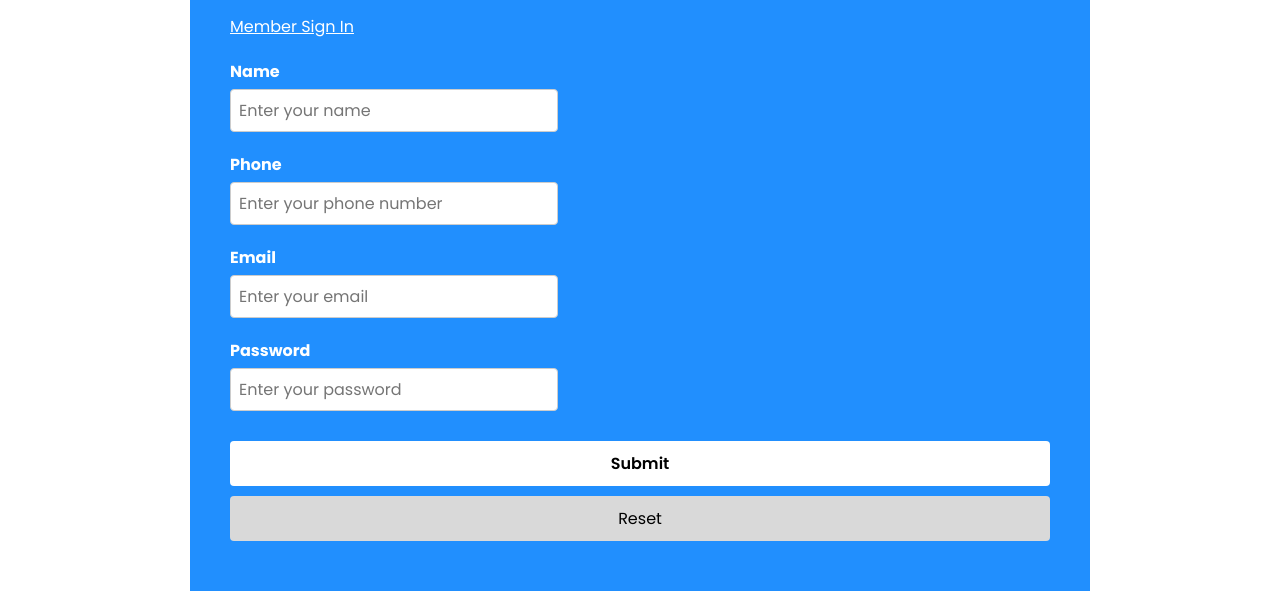
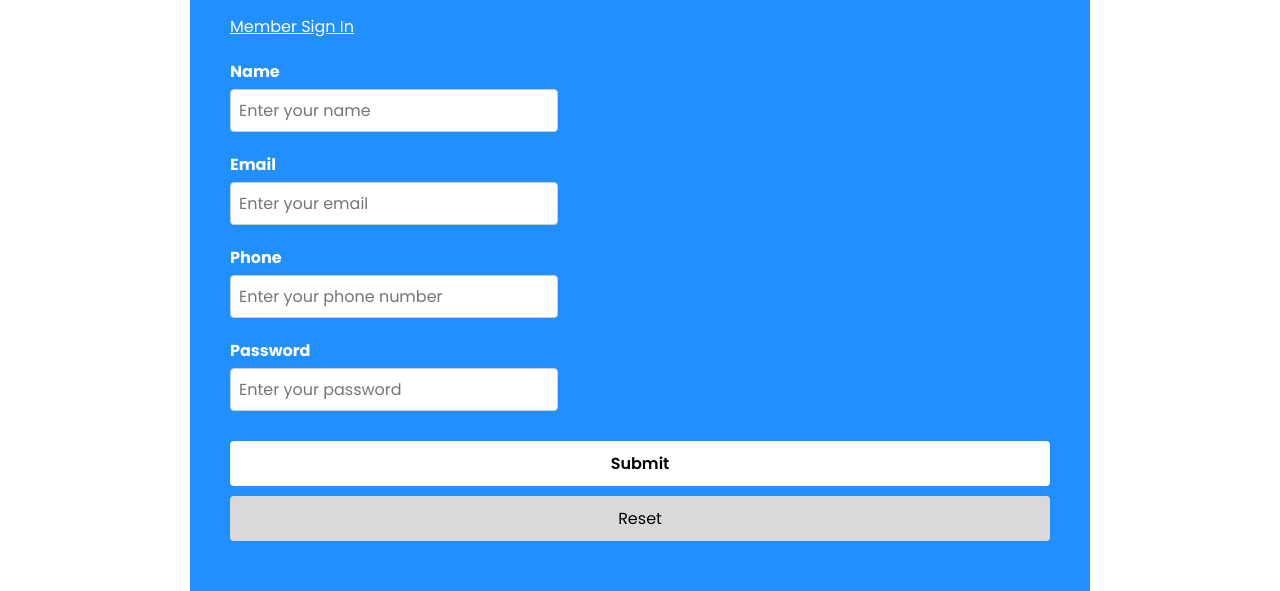
Before and after one commit to jdawsonCR/test_med_app, a React (Create React App) app: page /signup in a window 1280 px wide. Shown: the part 162-753 px from the top of the page. Built offline with nearby package versions, Linux system fonts and the light colour scheme.

Commit message:
part way through navbar and signup changes

```diff
--- a/src/Components/Navbar/Navbar.js
+++ b/src/Components/Navbar/Navbar.js
@@ -1,13 +1,50 @@
-import React from 'react';
-import { Link } from 'react-router-dom';
-import './Navbar.css'; // Import Navbar.css
+import React, { useEffect, useState } from "react";
+import { Link } from "react-router-dom";
+
+import "./Navbar.css";
 
 
-function handleClick() {
-    // Define your click handler logic here
+const Navbar = () => {
+    const [click, setClick] = useState(false);
+
+    const [isLoggedIn, setIsLoggedIn] = useState(false);
+    const [username, setUsername] = useState("");
+    const[email,setEmail]=useState("");
+    const [showDropdown, setShowDropdown] = useState(false);
+    const handleClick = () => setClick(!click);
+
+
+    const handleLogout = () => {
+        sessionStorage.removeItem("auth-token");
+        sessionStorage.removeItem("name");
+        sessionStorage.removeItem("email");
+        sessionStorage.removeItem("phone");
+        // remove email phone
+        localStorage.removeItem("doctorData");
+        setIsLoggedIn(false);
+        // setUsername("");
+
+        // Remove the reviewFormData from local storage
+        for (let i = 0; i < localStorage.length; i++) {
+          const key = localStorage.key(i);
+          if (key.startsWith("reviewFormData_")) {
+            localStorage.removeItem(key);
           }
+        }
+        setEmail('');
+        window.location.reload();
+    }
+    const handleDropdown = () => {
+      setShowDropdown(!showDropdown);
+    }
+    useEffect(() => {
+      const storedemail = sessionStorage.getItem("email");
 
-function Navbar() {
+      if (storedemail) {
+            setIsLoggedIn(true);
+            setUsername(storedemail);
+          }
+        }, []);
     return (
         <nav>
             {/* Navigation logo section */}
@@ -38,21 +75,32 @@ function Navbar() {
                 <li className="link">
                     <a href="#">Reviews</a>
                 </li>
-                {/* List item for the 'Sign Up' link with a button */}
+                {isLoggedIn?(
+          <>
+            <li className="link">
+              <button className="btn2" onClick={handleLogout}>
+                Logout
+              </button>
+            </li>
+
+          </>
+        ) : (
+          <>
             <li className="link">
               <Link to="/signup">
                 <button className="btn1">Sign Up</button>
               </Link>
             </li>
-                {/* List item for the 'Login' link with a button */}
             <li className="link">
               <Link to="/login">
                 <button className="btn1">Login</button>
               </Link>
             </li>
+          </>
+        )}
       </ul>
     </nav>
   );
-}
+};
 
 export default Navbar;
--- a/src/Components/Sign_Up/Sign_Up.js
+++ b/src/Components/Sign_Up/Sign_Up.js
@@ -1,66 +1,65 @@
+// Following code has been commented with appropriate comments for your reference.
 import React, { useState } from 'react';
-import { Link } from 'react-router-dom';
-import './Sign_Up.css'; // Import Sign_Up.css
+import './Sign_Up.css'
+import { Link, useNavigate } from 'react-router-dom';
+import { API_URL } from '../../config';
 
-function SignUp() {
-    const [formData, setFormData] = useState({
-        name: '',
-        phone: '',
-        email: '',
-        password: ''
-    });
+// Function component for Sign Up form
+const Sign_Up = () => {
+    // State variables using useState hook
+    const [name, setName] = useState('');
+    const [email, setEmail] = useState('');
+    const [phone, setPhone] = useState('');
+    const [password, setPassword] = useState('');
+    const [showerr, setShowerr] = useState(''); // State to show error messages
+    const navigate = useNavigate(); // Navigation hook from react-router
 
-    const [errors, setErrors] = useState({});
+    // Function to handle form submission
+    const register = async (e) => {
+        e.preventDefault(); // Prevent default form submission
 
-    const handleChange = (e) => {
-        const { name, value } = e.target;
-        setFormData({
-            ...formData,
-            [name]: value
+        // API Call to register user
+        const response = await fetch(`${API_URL}/api/auth/register`, {
+            method: "POST",
+            headers: {
+                "Content-Type": "application/json",
+            },
+            body: JSON.stringify({
+                name: name,
+                email: email,
+                password: password,
+                phone: phone,
+            }),
         });
-    };
 
-    const validate = () => {
-        let formErrors = {};
+        const json = await response.json(); // Parse the response JSON
 
-        // Validate name
-        if (!/^\w+\s+\w+/.test(formData.name)) {
-            formErrors.name = "Please enter both first and last name.";
-        }
+        if (json.authtoken) {
+            // Store user data in session storage
+            sessionStorage.setItem("auth-token", json.authtoken);
+            sessionStorage.setItem("name", name);
+            sessionStorage.setItem("phone", phone);
+            sessionStorage.setItem("email", email);
 
-        // Validate phone number
-        if (!/^\d{10}$/.test(formData.phone)) {
-            formErrors.phone = "Phone number must be exactly 10 digits.";
-        }
-
-        // Validate email
-        if (!/\S+@\S+\.\S+/.test(formData.email)) {
-            formErrors.email = "Please enter a valid email address.";
-        }
-
-        // Validate password
-        if (formData.password.length < 6) {
-            formErrors.password = "Password must be at least 6 characters long.";
-        }
-
-        setErrors(formErrors);
-        return Object.keys(formErrors).length === 0;
-    };
-
-    const handleSubmit = (e) => {
-        e.preventDefault();
-        if (validate()) {
-            // Form is valid, proceed with submission (e.g., API call)
-            console.log("Form submitted successfully!");
+            // Redirect user to home page
+            navigate("/");
+            window.location.reload(); // Refresh the page
+        } else {
+            if (json.errors) {
+                for (const error of json.errors) {
+                    setShowerr(error.msg); // Show error messages
+                }
+            } else {
+                setShowerr(json.error);
+            }
         }
     };
 
+    // JSX to render the Sign Up form
     return (
-        <div className="container" style={{ marginTop: '5%' }}>
-            {/* Main container with margin-top */}
+        <div className="container" style={{marginTop:'5%'}}>
             <div className="signup-grid">
-                {/* Grid layout for sign-up form */}
-                <div className="signup-text">
+            <div className="signup-text">
                     {/* Title for the sign-up form */}
                     <h1>Sign Up</h1>
                 </div>
@@ -68,81 +67,28 @@ function SignUp() {
                     {/* Text for existing members to log in */}
                     <span><Link to="/login" style={{ color: 'white' }}>Member Sign In</Link></span>
                 </div>
+
                 <div className="signup-form">
-                    {/* Form for user sign-up */}
-                    <form onSubmit={handleSubmit}>
-                        {/* Start of the form */}
+                    <form method="POST" onSubmit={register}>
                         <div className="form-group">
-                            {/* Form group for user's name */}
                             <label htmlFor="name">Name</label>
-                            {/* Label for name input field */}
-                            <input
-                                type="text"
-                                name="name"
-                                id="name"
-                                required
-                                className="form-control"
-                                placeholder="Enter your name"
-                                aria-describedby="helpId"
-                                value={formData.name}
-                                onChange={handleChange}
-                            />
-                            {errors.name && <span className="error">{errors.name}</span>}
-                            {/* Text input field for name */}
+                            <input value={name} onChange={(e) => setName(e.target.value)} type="name" name="name" id="name" className="form-control" placeholder="Enter your name" aria-describedby="helpId" />
+                            {showerr && <div className="err" style={{ color: 'red' }}>{showerr}</div>}
                         </div>
                         <div className="form-group">
-                            {/* Form group for user's phone number */}
-                            <label htmlFor="phone">Phone</label>
-                            {/* Label for phone input field */}
-                            <input
-                                type="tel"
-                                name="phone"
-                                id="phone"
-                                required
-                                className="form-control"
-                                placeholder="Enter your phone number"
-                                aria-describedby="helpId"
-                                value={formData.phone}
-                                onChange={handleChange}
-                            />
-                            {errors.phone && <span className="error">{errors.phone}</span>}
-                            {/* Tel input field for phone number */}
+                            <label htmlFor="email">Email</label>
+                            <input value={email} onChange={(e) => setEmail(e.target.value)} type="email" name="email" id="email" className="form-control" placeholder="Enter your email" aria-describedby="helpId" />
+                            {showerr && <div className="err" style={{ color: 'red' }}>{showerr}</div>}
                         </div>
                         <div className="form-group">
-                            {/* Form group for user's email */}
-                            <label htmlFor="email">Email</label>
-                            {/* Label for email input field */}
-                            <input
-                                type="email"
-                                name="email"
-                                id="email"
-                                required
-                                className="form-control"
-                                placeholder="Enter your email"
-                                aria-describedby="helpId"
-                                value={formData.email}
-                                onChange={handleChange}
-                            />
-                            {errors.email && <span className="error">{errors.email}</span>}
-                            {/* Email input field */}
+                            <label htmlFor="phone">Phone</label>
+                            <input value={phone} onChange={(e) => setPhone(e.target.value)} type="phone" name="phone" id="email" className="form-control" placeholder="Enter your phone number" aria-describedby="helpId" />
+                            {showerr && <div className="err" style={{ color: 'red' }}>{showerr}</div>}
                         </div>
                         <div className="form-group">
-                            {/* Form group for user's password */}
                             <label htmlFor="password">Password</label>
-                            {/* Label for password input field */}
-                            <input
-                                type="password"
-                                name="password"
-                                id="password"
-                                required
-                                className="form-control"
-                                placeholder="Enter your password"
-                                aria-describedby="helpId"
-                                value={formData.password}
-                                onChange={handleChange}
-                            />
-                            {errors.password && <span className="error">{errors.password}</span>}
-                            {/* Password input field */}
+                            <input value={password} onChange={(e) => setPassword(e.target.value)} type="phone" name="phone" id="password" className="form-control" placeholder="Enter your password" aria-describedby="helpId" />
+                            {showerr && <div className="err" style={{ color: 'red' }}>{showerr}</div>}
                         </div>
                         <div className="btn-group">
                             {/* Button group for form submission and reset */}
@@ -152,11 +98,11 @@ function SignUp() {
                             {/* Reset button */}
                         </div>
                     </form>
-                    {/* End of the form */}
                 </div>
             </div>
         </div>
+        /* Note: Sign up role is not stored in the database. Additional logic can be implemented for this based on your React code. */
     );
 }
 
-export default SignUp;
+export default Sign_Up; // Export the Sign_Up component for use in other components
--- a/src/config.js
+++ b/src/config.js
@@ -1,4 +1,4 @@
-export const API_URL = window.location.hostname === "localhost" ? "https://jenlbower-8181.theiadockernext-0-labs-prod-theiak8s-4-tor01.proxy.cognitiveclass.ai/" : "https://jenlbower-8181.theiadockernext-0-labs-prod-theiak8s-4-tor01.proxy.cognitiveclass.ai/";
+export const API_URL = window.location.hostname === "localhost" ? "https://jenlbower-8181.theiadockernext-1-labs-prod-theiak8s-4-tor01.proxy.cognitiveclass.ai/" : "https://jenlbower-8181.theiadockernext-0-labs-prod-theiak8s-4-tor01.proxy.cognitiveclass.ai/";
 console.log(
     "API_URL :",
     API_URL
```
Also changed, not shown: 1 other file (tests, documents, lock files or other folders). Lines whose indentation alone changed are shown as unchanged.
